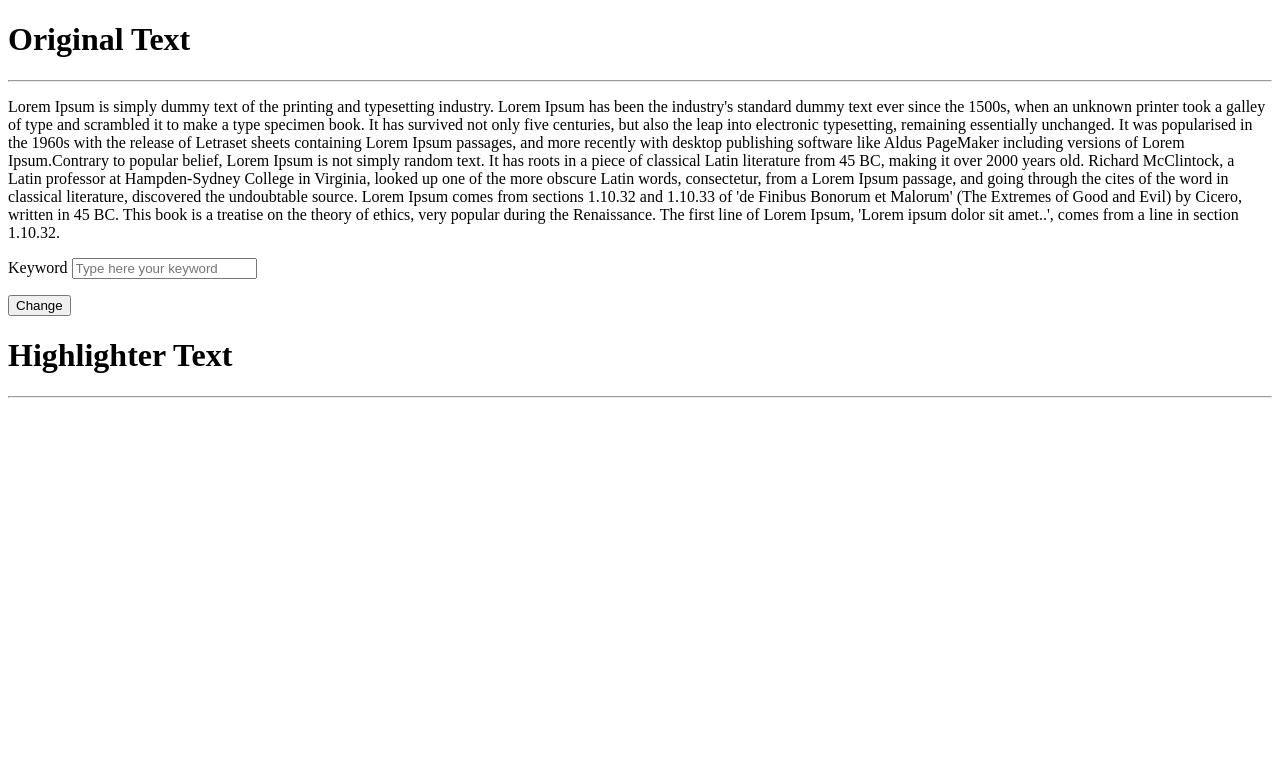
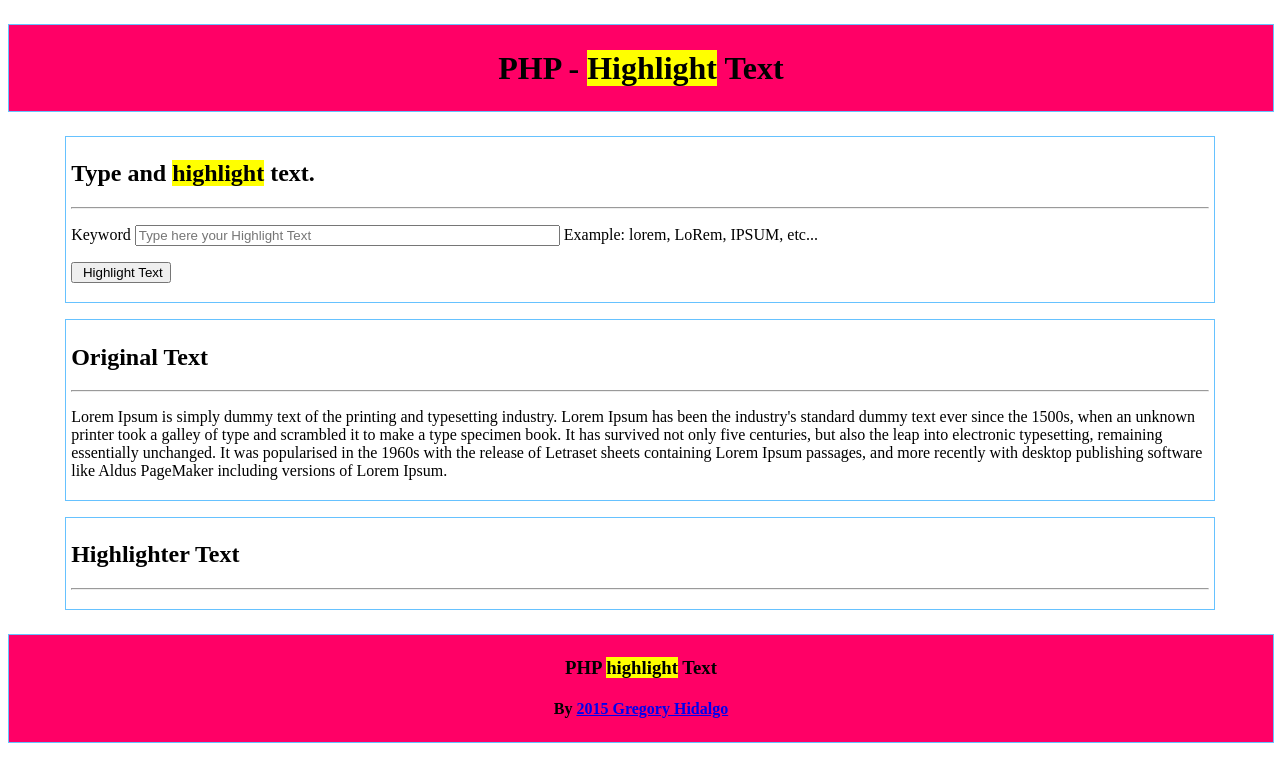
Before and after one commit to ghidalgor/php-highlighter-text, a PHP site: page / in a window 1280 px wide. Shown: the top 782 px of the page. Run offline with PHP 8.4, Linux system fonts and the light colour scheme.

Commit message:
first bug fixed

```diff
--- a/css/css_highlighter.css
+++ b/css/css_highlighter.css
@@ -1,6 +1,24 @@
+.clear{
+	clear:both;
+}
 .text_highlighter{
       font-weight: bold;
       font-size: 1em;
       color:#000;
       background-color: yellow;
 }
+.txtArea{
+	width: 90%;
+	margin: 1em auto;
+	padding: .2em .3em;
+	border:solid 1px #66C2FF;
+}
+.txtHeader, .txtFooter{
+
+	width: 100%;
+	margin: 1.5em auto;
+	padding: .2em 0;
+	background-color: #FF0066;
+	border:solid 1px #66C2FF;
+	text-align: center;
+}
--- a/includes/function.php
+++ b/includes/function.php
@@ -2,9 +2,8 @@
 
 function text_highlighter($originText, $keymatch){
 #Variables
-//$keywordCont = 0;
+
 $keywordSize = 0;
-//$keywordAux = null;
 $keywordPos = 0;
 $keyTemp = "";
 $allText = array();
@@ -26,18 +25,21 @@ $keywordSize = count($keyword);
 			if((strtolower($allText[$pos]) == strtolower($keyword[$keywordPos])) || (extraCharacters($allText[$pos]) == $keyword[$keywordPos])) {
 
 				$keyTemp = $keyTemp.$allText[$pos];
-			if(($keywordSize-1) == $keywordPos){
-				$keywordPos = 0;
-
+				if(($keywordSize-1) == $keywordPos)
+				{
 					$finalText = $finalText."<span class=\"text_highlighter\">".$keyTemp."</span>";
 					$keyTemp = "";
+					$keywordPos = 0;
 				}
 
+				if(($keywordPos+1) < $keywordSize){
 					$keywordPos++;
+				}
+
 
 			}else{
-
-			if($keywordPos>0){
+					if($keywordPos>0)
+					{
 						$finalText = $finalText.$keyTemp;
 						$keyTemp = null;
 					}
@@ -46,7 +48,7 @@ $keywordSize = count($keyword);
 					$finalText = $finalText.$allText[$pos];
 			}
 
-	}
+		}#for
 
 		echo $finalText;
 }
@@ -58,13 +60,13 @@ function extraCharacters($character){
 	$found = null;
 
 	#CONST
-    $tildes   = array('Á','É','Í','Ó','Ú','Ñ','á','é','í','ó','ú','ñ','a','e','i','o','u');
-    $noTildes = array('A','E','I','O','U','N','a','e','i','o','u','n','á','é','í','ó','ú');
+    $convert_to   = array('Á','É','Í','Ó','Ú','Ñ','á','é','í','ó','ú','ñ','a','e','i','o','u');
+    $convert_from = array('A','E','I','O','U','N','a','e','i','o','u','n','á','é','í','ó','ú');
 
-    for($pos=0; $pos<count($tildes); $pos++)
+    for($pos=0; $pos<count($convert_to); $pos++)
     {
- 		if (strcmp(mb_substr($character,0,1,'UTF-8'), mb_substr($tildes[$pos],0,1,'UTF-8')) == 0)	{
-    		$found = $noTildes[$pos];
+ 		if (strcmp(mb_substr($character,0,1,'UTF-8'), mb_substr($convert_to[$pos],0,1,'UTF-8')) == 0)	{
+    		$found = $convert_from[$pos];
 		}
 
     }#For
@@ -73,6 +75,7 @@ function extraCharacters($character){
 }
 
 function captureCharacter($textChain){
+
 $arrData = array();
 
 	for ($position = 0, $textLen = mb_strlen($textChain,'UTF-8'); $position < $textLen; $position++)
--- a/index.php
+++ b/index.php
@@ -1,7 +1,6 @@
 <?php
 include("includes/function.php");
 $originTxt = "Lorem Ipsum is simply dummy text of the printing and typesetting industry. Lorem Ipsum has been the industry's standard dummy text ever since the 1500s, when an unknown printer took a galley of type and scrambled it to make a type specimen book. It has survived not only five centuries, but also the leap into electronic typesetting, remaining essentially unchanged. It was popularised in the 1960s with the release of Letraset sheets containing Lorem Ipsum passages, and more recently with desktop publishing software like Aldus PageMaker including versions of Lorem Ipsum.";
-$originTxt = $originTxt."Contrary to popular belief, Lorem Ipsum is not simply random text. It has roots in a piece of classical Latin literature from 45 BC, making it over 2000 years old. Richard McClintock, a Latin professor at Hampden-Sydney College in Virginia, looked up one of the more obscure Latin words, consectetur, from a Lorem Ipsum passage, and going through the cites of the word in classical literature, discovered the undoubtable source. Lorem Ipsum comes from sections 1.10.32 and 1.10.33 of 'de Finibus Bonorum et Malorum' (The Extremes of Good and Evil) by Cicero, written in 45 BC. This book is a treatise on the theory of ethics, very popular during the Renaissance. The first line of Lorem Ipsum, 'Lorem ipsum dolor sit amet..', comes from a line in section 1.10.32.";
 
 $keySearch = "";
 if(isset($_POST['txtHighlighter'])){
@@ -12,35 +11,51 @@ if(isset($_POST['txtHighlighter'])){
 <html lang="es">
 <head>
 	<meta charset="UTF-8">
-	<title>Highlighter Text</title>
+	<title>PHP - Highlighter Text</title>
 	<link rel="stylesheet" type="text/css" href="css/css_highlighter.css">
 </head>
 <body>
-	<div>
-		<h1>Original Text</h1>
+	<div class="txtHeader">
+		<h1>PHP - <span class="text_highlighter">Highlight</span> Text</h1>
+		<div class="clear"></div>
+	</div>
+	<div class="clear"></div>
+	<section class="txtArea">
+		<h2>Type and <span class="text_highlighter">highlight</span> text.</h1>
+		<hr>
+		<form id="frm1" name="frm1" enctype="multipart/form-data" method="POST" action="index.php">
+			<p>
+				<label>Keyword</label>
+				<input id="txtHighlighter" name="txtHighlighter" maxlength="50" size="50" value="<?php echo $keySearch;?>" placeholder="Type here your Highlight Text"> Example: lorem, LoRem, IPSUM, etc...
+			</p>
+			<p>
+				<input type="submit" value=" Highlight Text">
+			</p>
+		</form>
+		<div class="clear"></div>
+	</section>
+
+	<section class="txtArea">
+		<h2>Original Text</h1>
 		<hr>
 		<p>
 			<?php echo $originTxt; ?>
 		</p>
-	</div>
-	<div>
-		<form id="frm1" name="frm1" enctype="multipart/form-data" method="POST" action="index.php">
-			<p>
-				<label>Keyword</label>
-				<input id="txtHighlighter" name="txtHighlighter" value="" placeholder="Type here your keyword">
-			</p>
-			<p>
-				<input type="submit" value="Change">
-			</p>
-		</form>
-	</div>
+		<div class="clear"></div>
+	</section>
 
-	<div>
-		<h1>Highlighter Text</h1>
+	<section class="txtArea">
+		<h2>Highlighter Text</h1>
 		<hr>
 		<p>
 			<?php text_highlighter($originTxt, $keySearch); ?>
 		</p>
-	</div>
+		<div class="clear"></div>
+	</section>
+
+	<footer class="txtFooter">
+		<h3>PHP <span class="text_highlighter">highlight</span> Text</h3>
+		<h4>By  <a href="http://www.gregoryhidalgo.com/" target="_blank"> <?php echo date('Y'); ?> Gregory Hidalgo</a></h4>
+	</footer>
 </body>
 </html>
```
Lines whose indentation alone changed are shown as unchanged.
